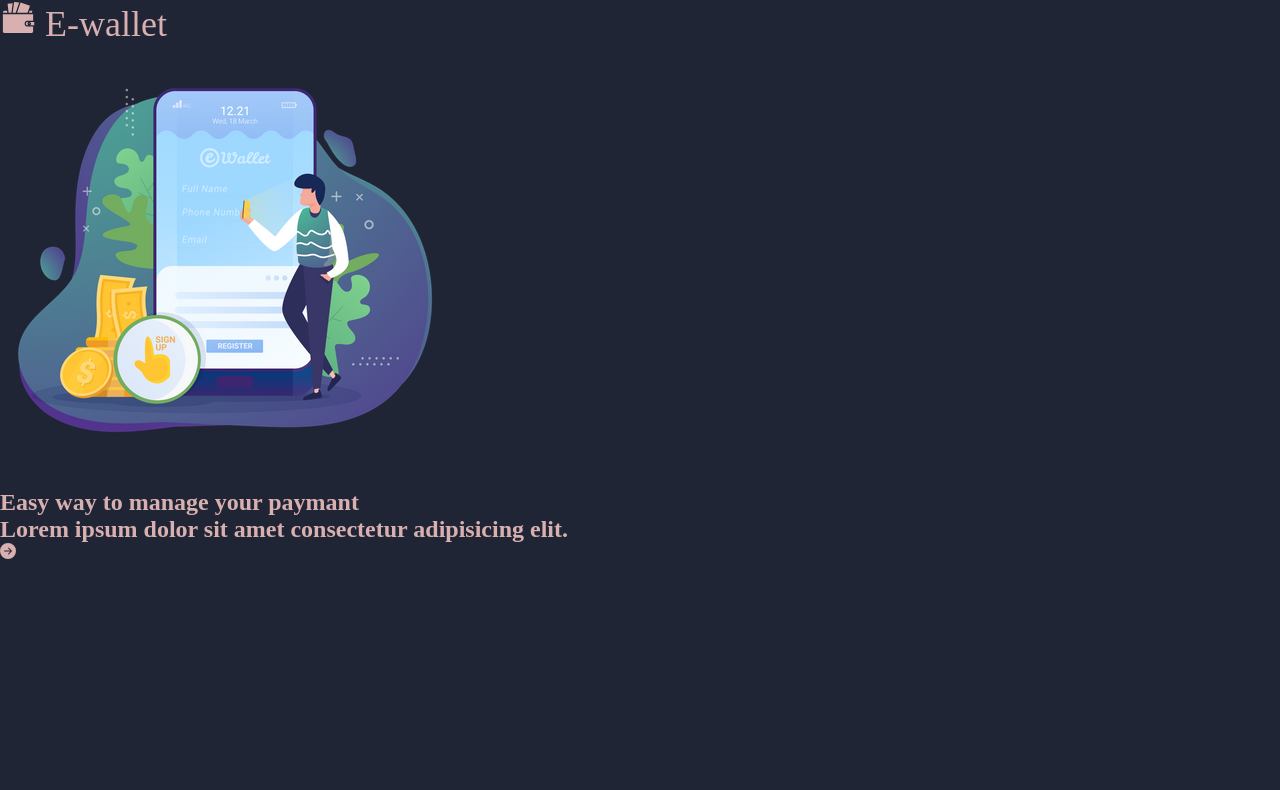
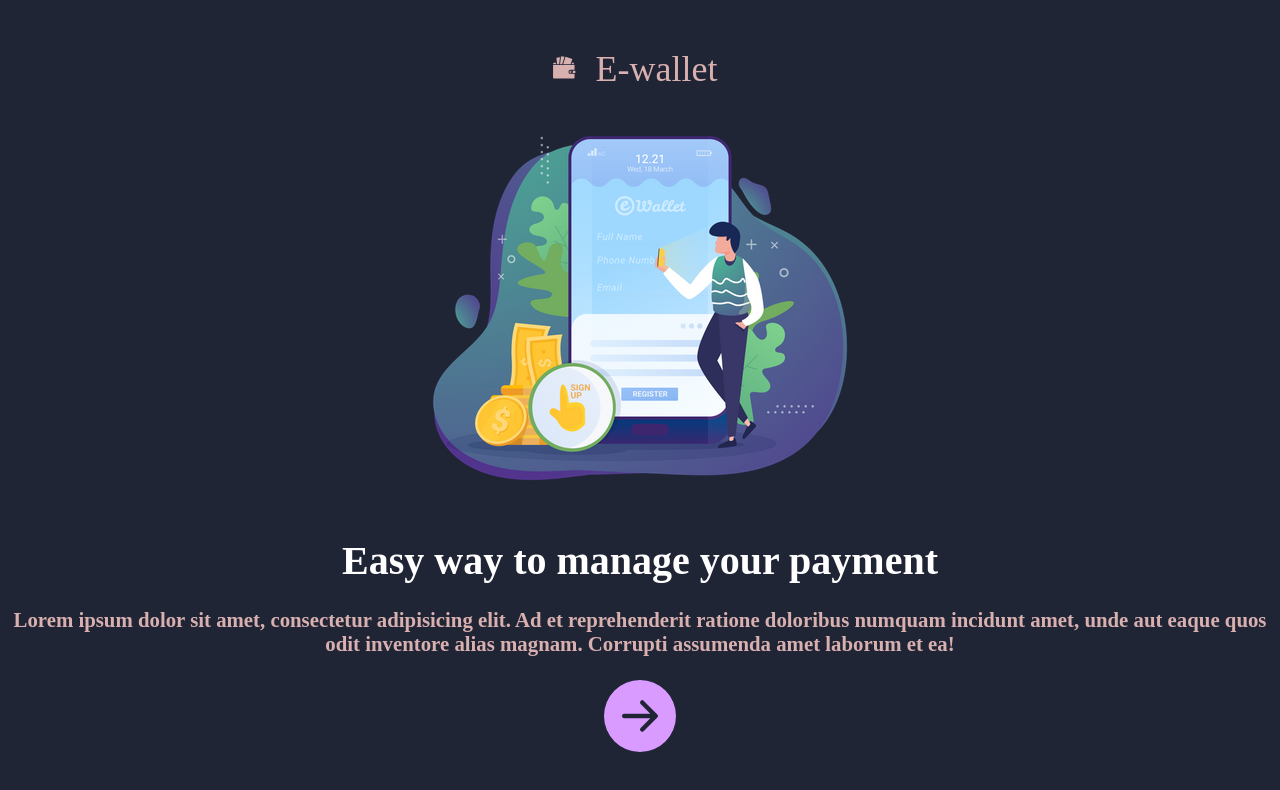
Before and after one commit to jschutt/project-ewallet, a React (Create React App) app: page / in a window 1280 px wide. Shown: the top 790 px of the page. Built offline with nearby package versions, Linux system fonts and the light colour scheme.

Commit message:
addition to styling first page

```diff
--- a/package.json
+++ b/package.json
@@ -12,6 +12,7 @@
     "react": "^17.0.2",
     "react-credit-cards": "^0.8.3",
     "react-dom": "^17.0.2",
+    "react-icons": "^4.3.1",
     "react-redux": "^7.2.6",
     "react-router-dom": "^5.3.0",
     "react-scripts": "5.0.0",
--- a/src/App.css
+++ b/src/App.css
@@ -3,6 +3,7 @@
   --mainText: #D8B0B0; /* variabel för text färg*/
   --mainIcon: #D99BFF; /* variabel för icons färg*/
   --mainForm: #C0C6C9; /* variabel för inputs background färg*/
+  --font-color-white: #fff;
 }
 
 * {
--- a/src/pages/StartPage.jsx
+++ b/src/pages/StartPage.jsx
@@ -8,13 +8,13 @@ const StartPage = () => {
   return (
     <>
     <section>
-      <p><GiWallet/> E-wallet</p>
+      <p><GiWallet className='wallet-icon'/> E-wallet</p>
       <header>
         <img src={Wallet} alt="image" />
       </header>
-      <h1>Easy way to manage your paymant</h1>
-      <h2>Lorem ipsum dolor sit amet consectetur adipisicing elit.</h2>
-      <BsFillArrowRightCircleFill/>
+      <h1>Easy way to manage your payment</h1>
+      <h2>Lorem ipsum dolor sit amet, consectetur adipisicing elit. Ad et reprehenderit ratione doloribus numquam incidunt amet, unde aut eaque quos odit inventore alias magnam. Corrupti assumenda amet laborum et ea!</h2>
+      <BsFillArrowRightCircleFill className='arrow-icon'/>
       </section>
       </>
   )
--- a/src/styles/startPage.css
+++ b/src/styles/startPage.css
@@ -1,13 +1,36 @@
-section{
-position: relative;
-width: 744px;
-height: 1133px;
+section {
+  display: flex;
+  flex-direction: column;
+  align-items: center;
+  justify-content: center;
+  position: relative;
+  width: 100%;
+  height: 100vh;
+}
+.wallet-icon {
+  font-size: 1.6rem;
+  margin-right: 10px;
+}
+p {
+  width: 178px;
+  height: 35px;
+  font-style: normal;
+  font-weight: normal;
+  font-size: 36px;
+}
+h1 {
+  font-size: 2.5rem;
+  color: var(--font-color-white);
+  margin-bottom: 1.5rem;
+}
+h2 {
+    font-size: 1.3rem;
+    text-align: center;
+
 }
 
-p{
-width: 178px;
-height: 35px;
-font-style: normal;
-font-weight: normal;
-font-size: 36px;
+.arrow-icon {
+  color: var(--mainIcon);
+  font-size: 4.5rem;
+  margin-top: 1.5rem;
 }
```
Also changed, not shown: 1 other file (tests, documents, lock files or other folders).
